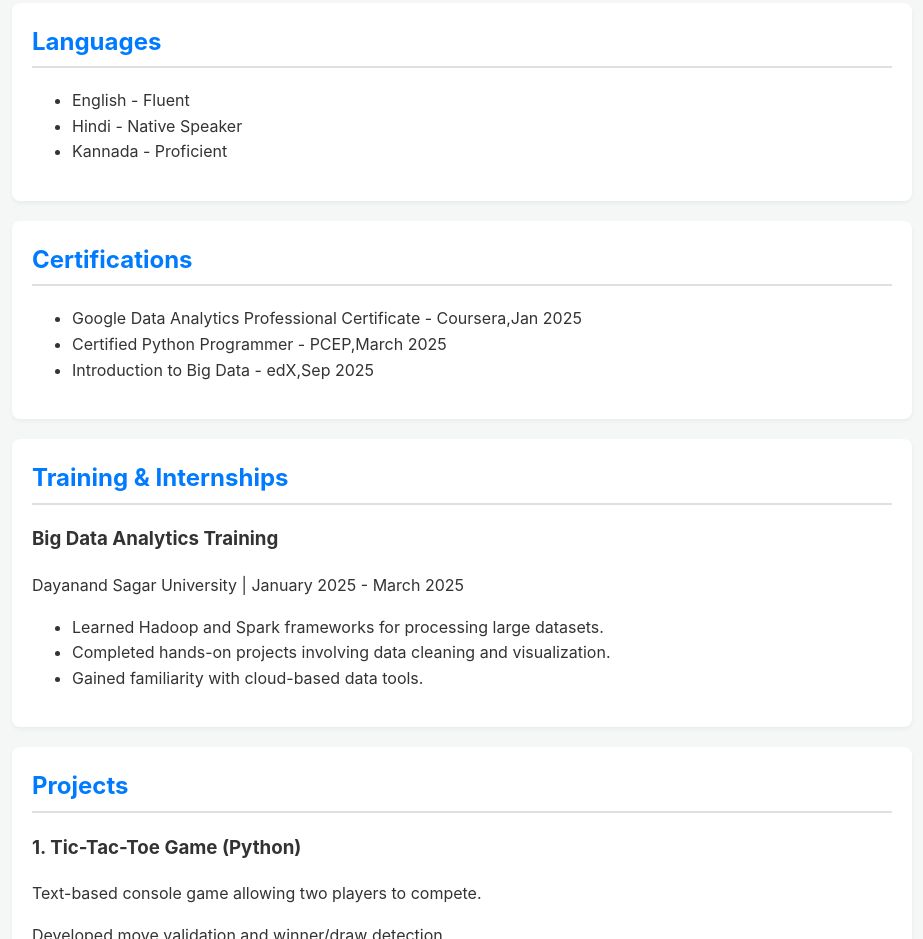
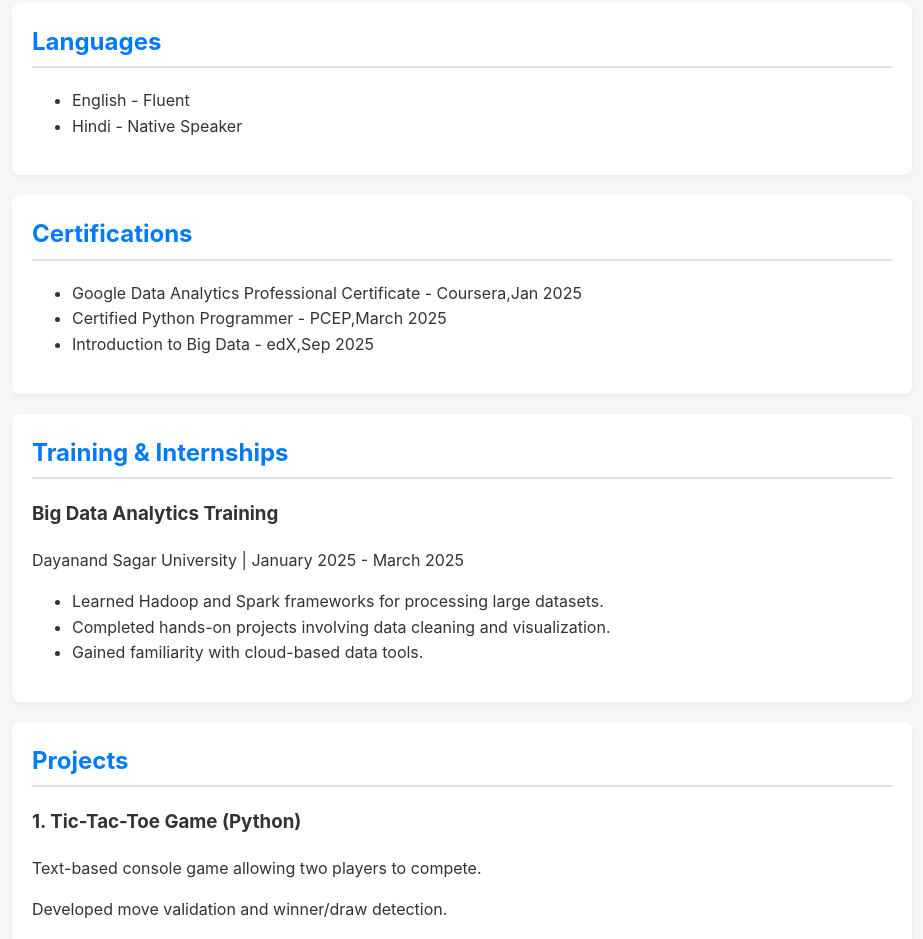
Before and after one commit to Bibek200619/bibekshahcv, a website: page index.html in a window 1280 px wide. Shown: the part 1222-2161 px from the top of the page, without its empty margins (178-1101 px from the left). Drawn offline with Linux system fonts and the light colour scheme.

Commit message:
Update index.html

```diff
--- a/index.html
+++ b/index.html
@@ -54,7 +54,6 @@
     <ul>
         <li>English - Fluent</li>
         <li>Hindi - Native Speaker</li>
-        <li>Kannada - Proficient</li>
     </ul>
 </section>
 
```
